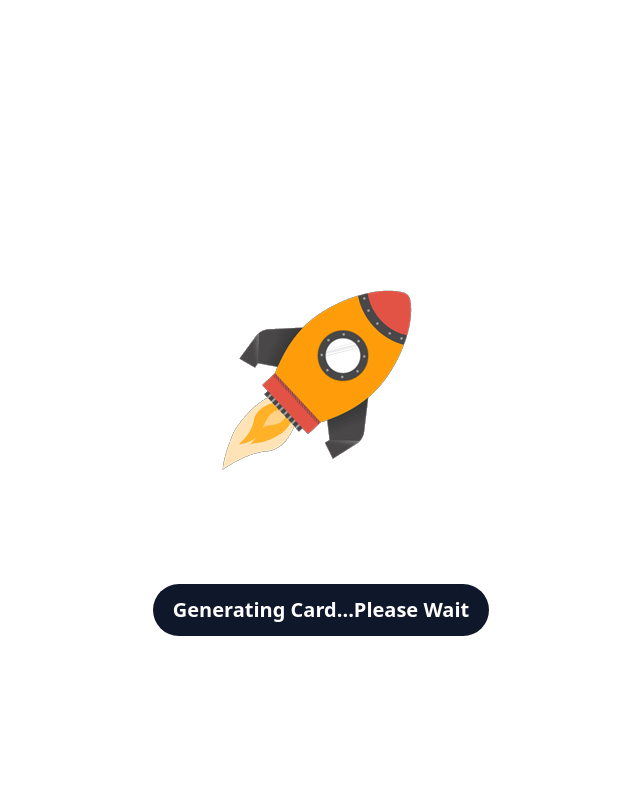
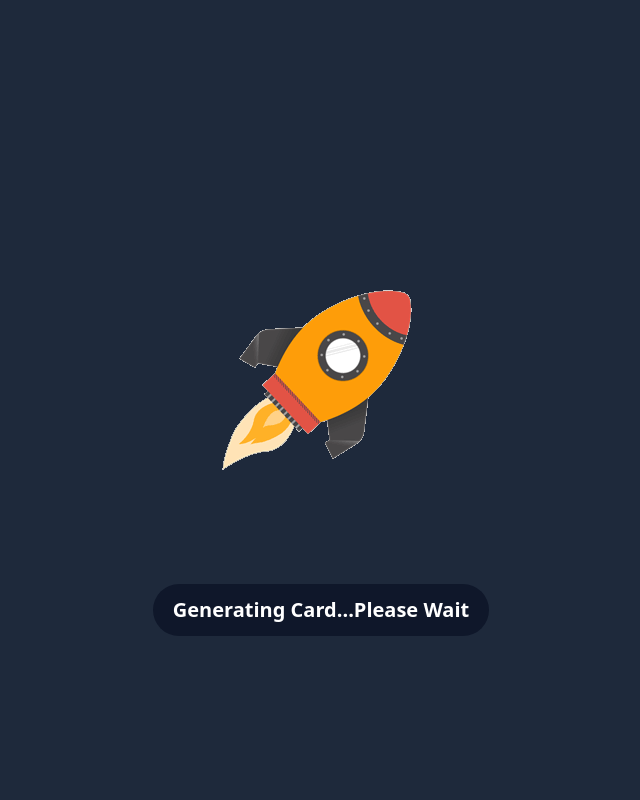
Before and after one commit to Nobledsmarts/obidient-support, a React (Vite) app: page / in a window 1280 px wide. Both pictures are taken after typing "Sample" into the empty fields and a click on the button "Continue". Shown: the top 800 px of the page, without its empty margins (319-959 px from the left). Built offline with nearby package versions, Linux system fonts and the light colour scheme.

Commit message:
fix : preloader background

```diff
--- a/src/routes/App.jsx
+++ b/src/routes/App.jsx
@@ -51,7 +51,7 @@ function App() {
     <div className="h-[200vh] bg-slate-900  text-center selection:bg-green-900">
       <div
         ref={preloader}
-        class="preloader fixed absolute flex h-screen w-screen flex-col items-center justify-center bg-slate-800 bg-white"
+        class="preloader fixed absolute flex h-full w-full flex-col items-center justify-center bg-slate-800"
         style={{ zIndex: 9999, position: " fixed" }}
       >
         <div class="flex w-full justify-center">
```
